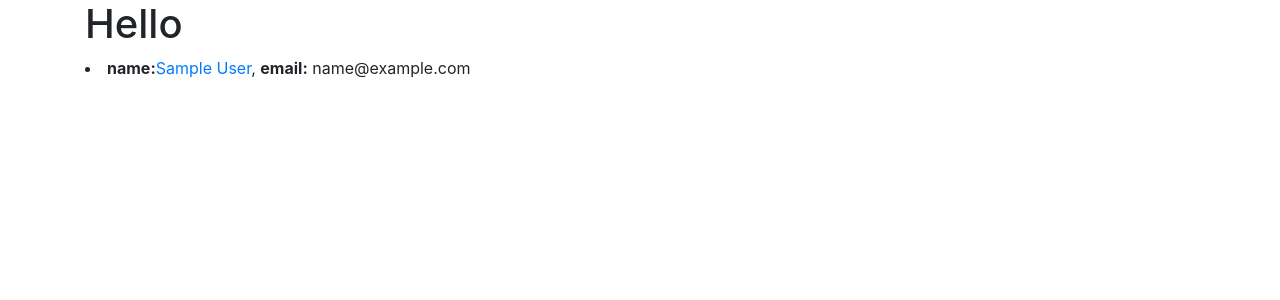
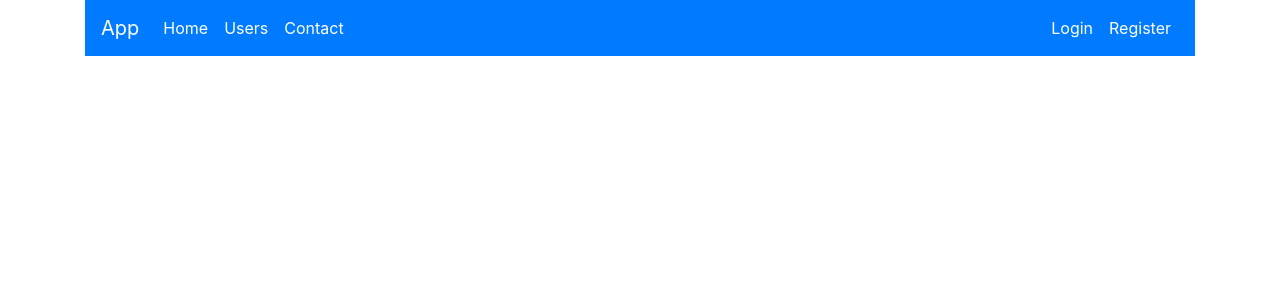
Before and after one commit to gruyya/quantox-test, a PHP site: page / in a window 1280 px wide. Shown: the top 300 px of the page. Run offline with PHP 8.4, Linux system fonts and the light colour scheme; tables that the repository leaves empty or names only in its code hold one stand-in row (values such as "Sample post").

Commit message:
basic login sistem added

```diff
--- a/routes.php
+++ b/routes.php
@@ -4,8 +4,9 @@ return [
 	'GET' => [
 		'' => 'HomeController@index',
 		'student/{id}' => 'HomeController@show',
+		'loginShow' => 'LoginController@index',
 	],
 	'POST' => [
-
+		'login' => 'LoginController@loginUser'
 	]
 ];
--- a/views/index.view.php
+++ b/views/index.view.php
@@ -10,14 +10,42 @@
 
 <body>
 	<div class="container">
-		<h1>Hello</h1>
+		<nav class="navbar navbar-expand-lg navbar-dark bg-primary">
+		  <a class="navbar-brand" href="/">App</a>
+		  <div class="collapse navbar-collapse" id="navbarSupportedContent">
+		    <ul class="navbar-nav mr-auto">
+		      <li class="nav-item active">
+		        <a class="nav-link" href="/">Home</a>
+		      </li>
+		      <li class="nav-item active">
+		        <a class="nav-link" href="users">Users</a>
+		      </li>
+		      <li class="nav-item active">
+		        <a class="nav-link" href="contact">Contact</a>
+		      </li>
+		    </ul>
+		    <ul class="navbar-nav mr-right">
+		      <?php if (isset($_SESSION['email'])) : ?>
+		      	<li class="nav-item active">
+		      	  <a class="nav-link" href="logout">Logout</a>
+		      	</li>
+		      <?php else: ?>
+		      	<li class="nav-item active">
+		      	  <a class="nav-link" href="loginShow">Login</a>
+		      	</li>
+		      	<li class="nav-item active">
+		      	  <a class="nav-link" href="registerShow">Register</a>
+		      	</li>
+		      <?php endif; ?>
+		    </ul>
+		  </div>
+		</nav>
 
-		<?php foreach ($users as $user) : ?>
+<!-- 		<?php foreach ($users as $user) : ?>
 			<li>
 				<b>name:</b><a href="user/<?= $user->id; ?>"><?= $user->name; ?></a>, <b>email:</b> <?= $user->email; ?>
 			</li>
-		<?php endforeach; ?>
-
+		<?php endforeach; ?> -->
 	</div>
 </body>
 
```
Also changed, not shown: controllers/LoginController.php (added, +44 -0 lines), core/Session.php (added, +20 -0 lines), views/login.view.php (added, +11 -0 lines), 2 other files.
